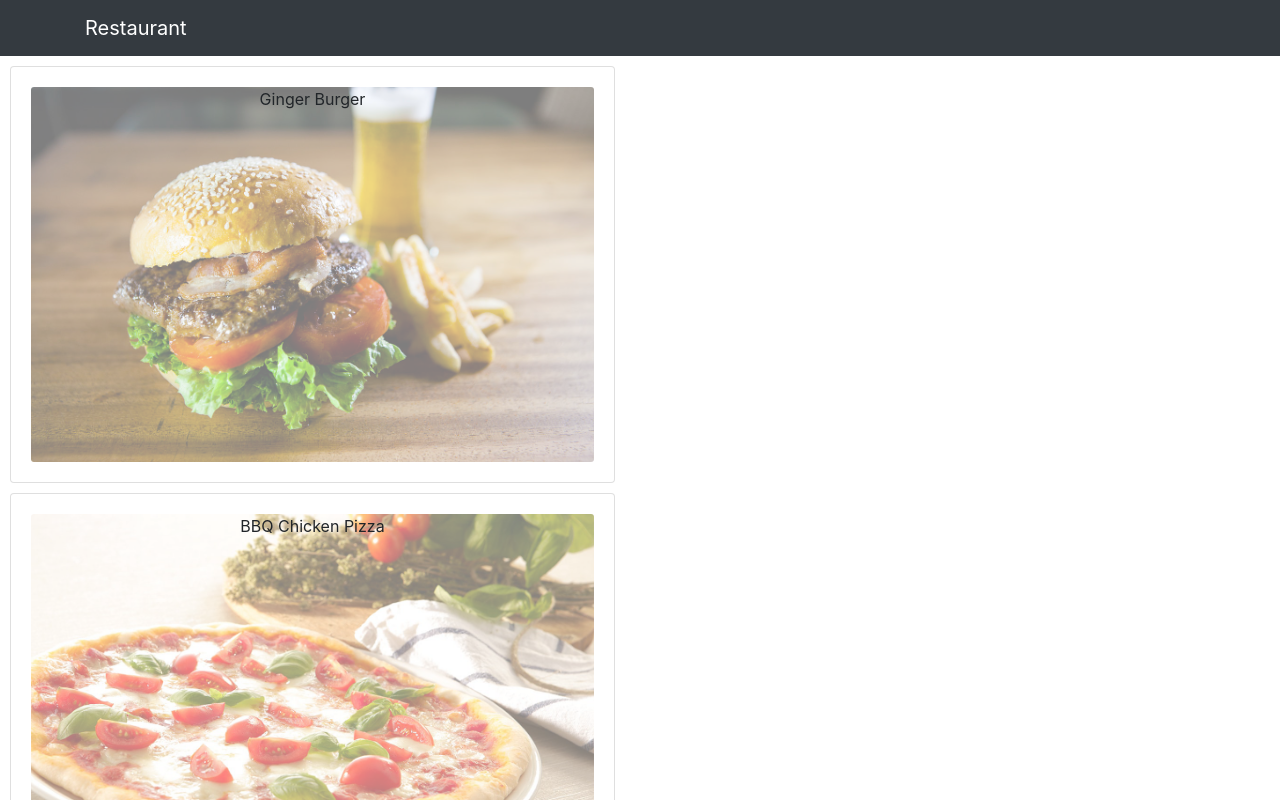
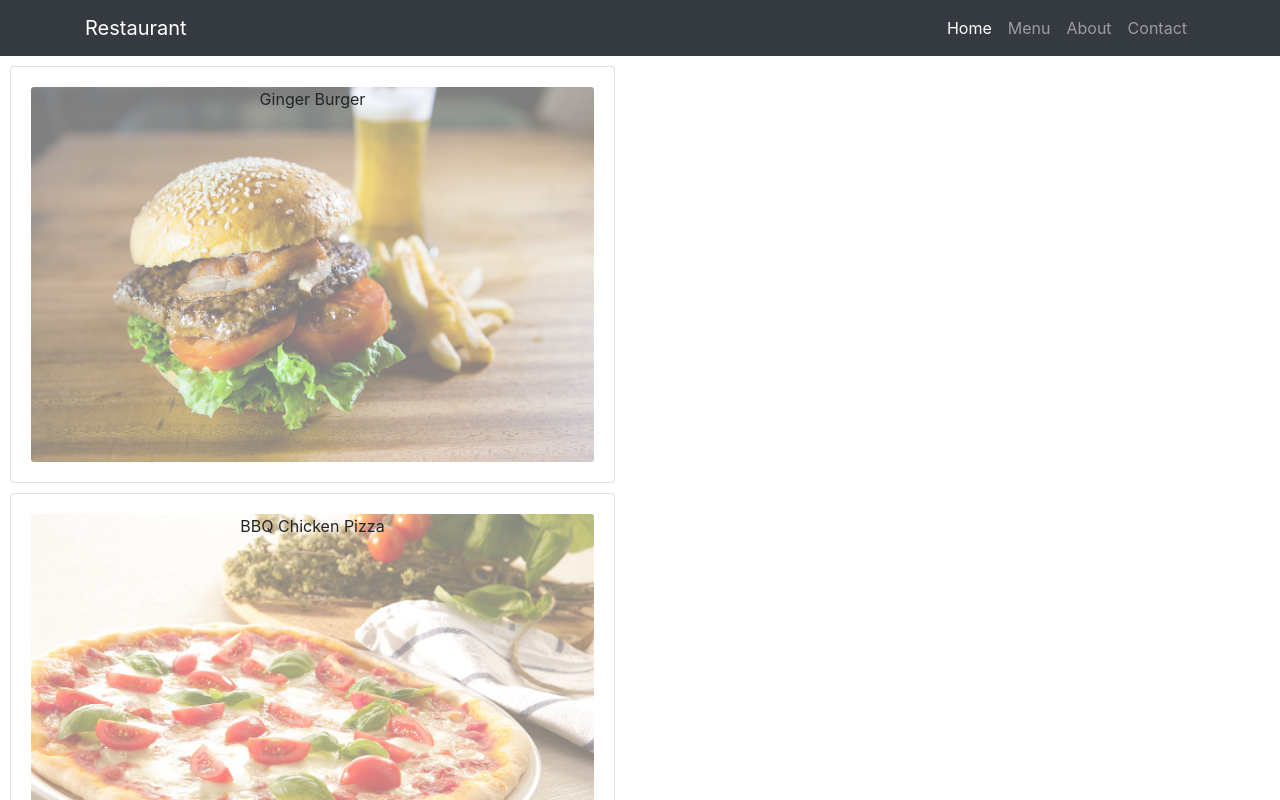
Before and after one commit to imdadulhaque1/restaurant-app, a React (Create React App) app: page / in a window 1280 px wide. Shown: the top 800 px of the page. Built offline with nearby package versions, Linux system fonts and the light colour scheme.

Commit message:
Designing Navigation Bar

```diff
--- a/package.json
+++ b/package.json
@@ -1,5 +1,6 @@
 {
   "name": "restaurant-app",
+  "homepage": "https://imdadulhaque1.github.io/restaurant-app",
   "version": "0.1.0",
   "private": true,
   "dependencies": {
@@ -8,6 +9,7 @@
     "@testing-library/user-event": "^12.8.1",
     "bootstrap": "^4.5.0",
     "dateformat": "^4.5.1",
+    "gh-pages": "^3.1.0",
     "react": "^17.0.1",
     "react-dom": "^17.0.1",
     "react-popper": "^1.3.11",
@@ -17,6 +19,8 @@
     "web-vitals": "^1.1.0"
   },
   "scripts": {
+    "predeploy": "npm run build",
+   "deploy": "gh-pages -d build",
     "start": "react-scripts start",
     "build": "react-scripts build",
     "test": "react-scripts test",
--- a/src/components/header/Navigation.jsx
+++ b/src/components/header/Navigation.jsx
@@ -1,16 +1,48 @@
-import React from 'react';
-import { Navbar, NavbarBrand } from "reactstrap";
+import React, {Component} from 'react';
+import { Navbar, NavbarBrand, Nav, NavItem, NavbarToggler, Collapse } from "reactstrap";
+import {Link} from "react-router-dom";
 
-const Navigation = () => {
+class Navigation extends Component{
+    constructor(props){
+        super(props);
+        this.state={
+            isNavOpen: false
+        }
+    }
+    navToggle=()=>{
+        this.setState({
+            isNavOpen: !this.state.isNavOpen
+        })
+    }
+    render(){
         return (
             <div>
-            <Navbar dark color="dark">
+                <Navbar dark color="dark" expand="sm">
                     <div className="container">
+                        <NavbarToggler onClick={this.navToggle}/>
                         <NavbarBrand href="/">Restaurant</NavbarBrand>
+                        <Collapse isOpen={this.state.isNavOpen} navbar>
+                            <Nav className="ml-auto" navbar>
+                                <NavItem>
+                                    <Link to="/" className="nav-link active">Home</Link>
+                                </NavItem>
+                                <NavItem>
+                                    <Link to="/menu" className="nav-link">Menu</Link>
+                                </NavItem>
+                                <NavItem>
+                                    <Link to="/" className="nav-link">About</Link>
+                                </NavItem>
+                                <NavItem>
+                                    <Link to="/" className="nav-link">Contact</Link>
+                                </NavItem>
+                            </Nav>
+                        </Collapse>
                     </div>
                 </Navbar>
             </div>
         )
     }
 
+}
+
 export default Navigation;
```
Also changed, not shown: 1 other file (tests, documents, lock files or other folders). Lines whose indentation alone changed are shown as unchanged.
